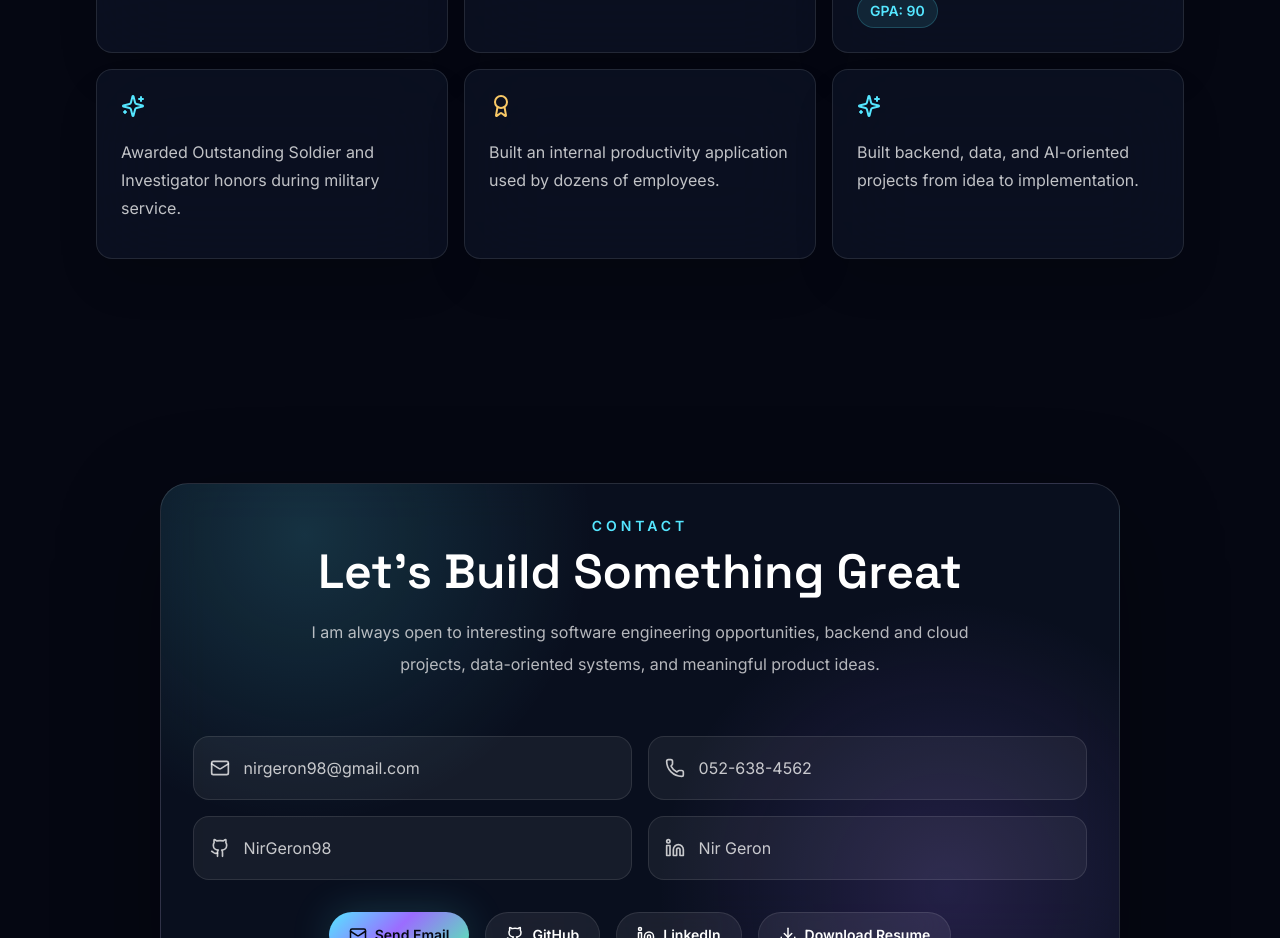
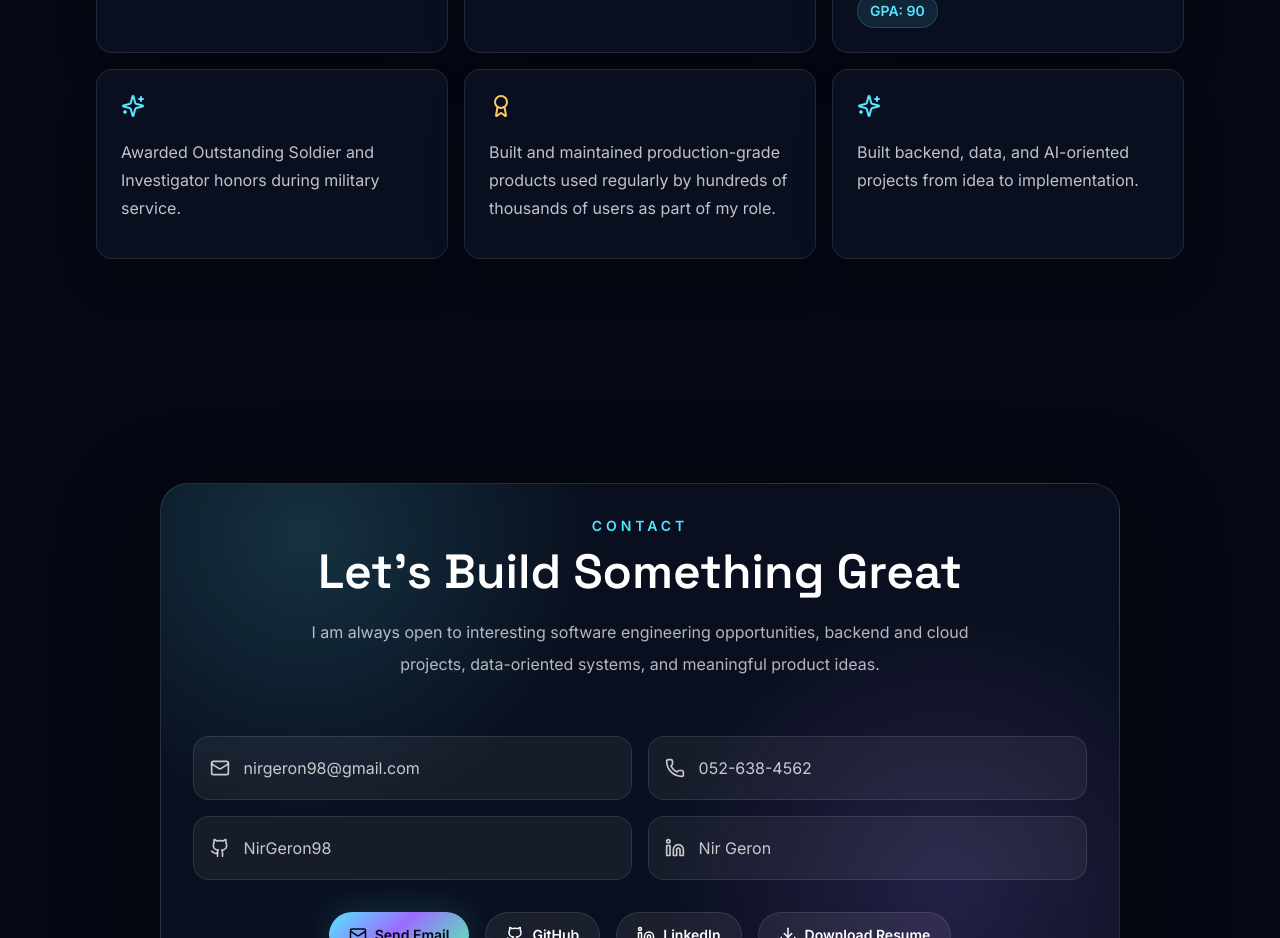
Before and after one commit to NirGeron98/Portfolio-Website, a React (Vite) app: page / in a window 1280 px wide. Shown: the part 7560-8498 px from the top of the page. Built offline with nearby package versions, Linux system fonts and the light colour scheme.

Commit message:
Update product impact statement

```diff
--- a/src/data/personal.js
+++ b/src/data/personal.js
@@ -35,7 +35,7 @@ export const personal = {
       meta: "GPA: 90"
     },
     { title: "Awarded Outstanding Soldier and Investigator honors during military service." },
-    { title: "Built an internal productivity application used by dozens of employees." },
+    { title: "Built and maintained production-grade products used regularly by hundreds of thousands of users as part of my role." },
     { title: "Built backend, data, and AI-oriented projects from idea to implementation." }
   ],
   education: [
```
